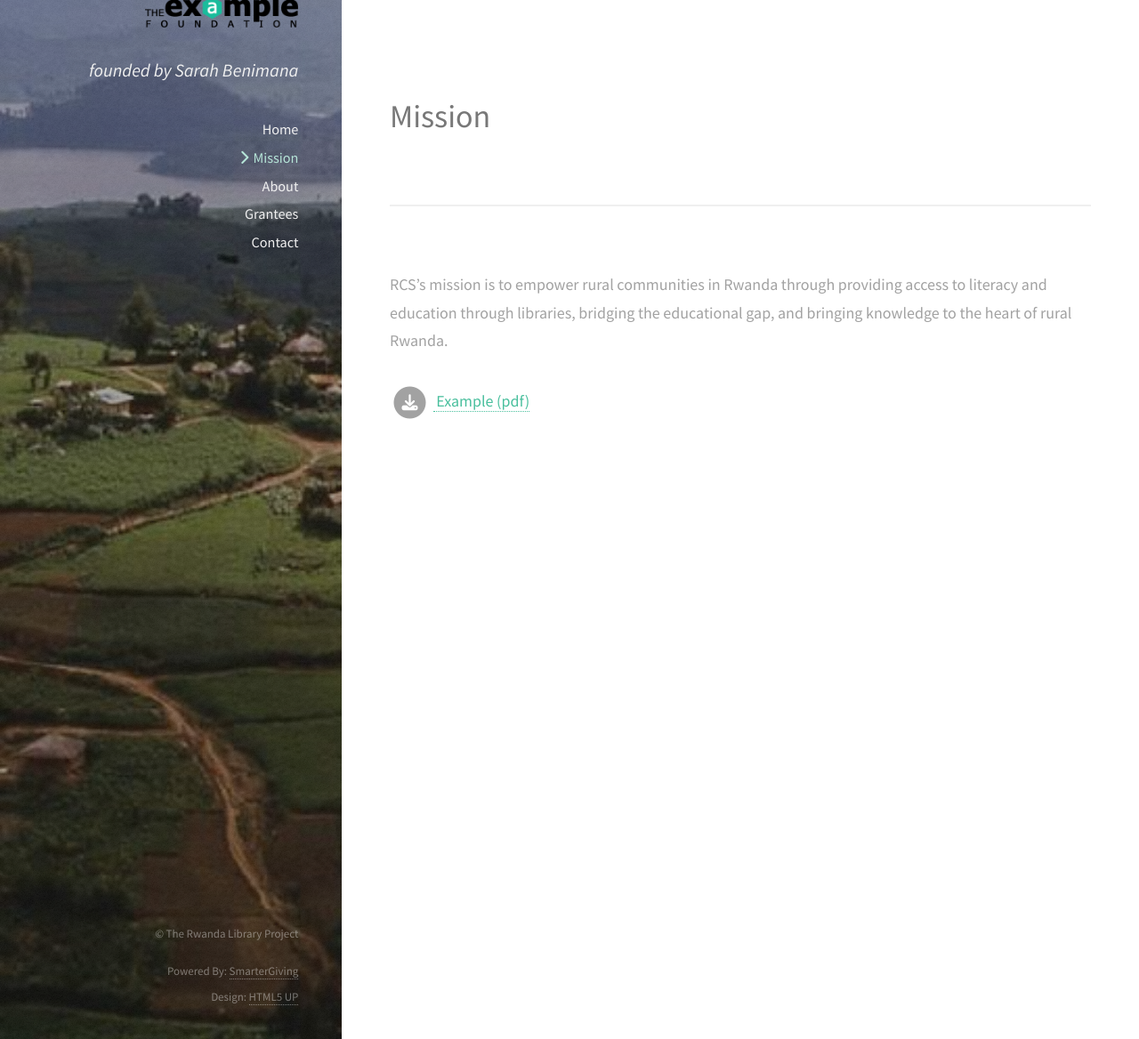
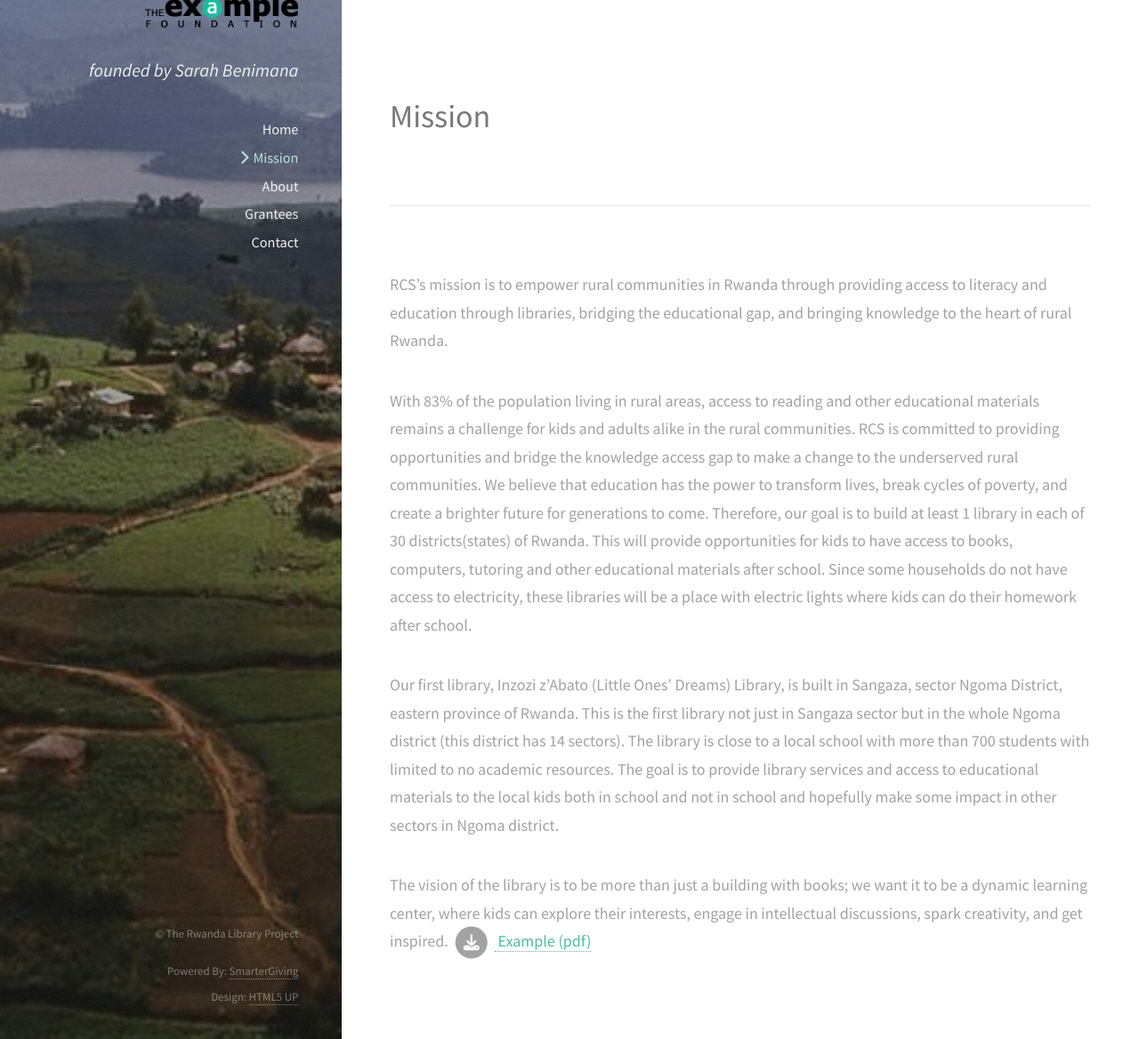
Before and after one commit to rural-cs/rural-cs.github.io, a Jekyll site: the page built from pages/mission.md, in a window 1280 px wide and 1272 px high, cut to the strip 104-1272 px from the top of the window. Shown: the whole strip at 89% size. Built offline with Jekyll 4.4.1, drawn with Linux system fonts in a browser that asks for light colours; nearby versions of some CDN libraries; library files that are not in the unit come from our copies.

Commit message:
Update mission.md

```diff
--- a/pages/mission.md
+++ b/pages/mission.md
@@ -8,6 +8,26 @@ RCS’s mission is to empower rural communities in Rwanda through providing acce
 and education through libraries, bridging the educational gap, and bringing knowledge to the
 heart of rural Rwanda.
 
+With 83% of the population living in rural areas, access to reading and other educational
+materials remains a challenge for kids and adults alike in the rural communities. RCS is
+committed to providing opportunities and bridge the knowledge access gap to make a change to
+the underserved rural communities. We believe that education has the power to transform lives,
+break cycles of poverty, and create a brighter future for generations to come. Therefore, our goal
+is to build at least 1 library in each of 30 districts(states) of Rwanda. This will provide
+opportunities for kids to have access to books, computers, tutoring and other educational
+materials after school. Since some households do not have access to electricity, these libraries
+will be a place with electric lights where kids can do their homework after school.
+
+Our first library, Inzozi z’Abato (Little Ones’ Dreams) Library, is built in Sangaza, sector
+Ngoma District, eastern province of Rwanda. This is the first library not just in Sangaza sector
+but in the whole Ngoma district (this district has 14 sectors). The library is close to a local school
+with more than 700 students with limited to no academic resources. The goal is to provide library
+services and access to educational materials to the local kids both in school and not in school and
+hopefully make some impact in other sectors in Ngoma district.
+
+The vision of the library is to be more than just a building with books; we want it to be a
+dynamic learning center, where kids can explore their interests, engage in intellectual
+discussions, spark creativity, and get inspired.
 <span class="fa-stack">
   <i class="fa fa-circle fa-stack-2x"></i>
   <i class="fa fa-download fa-stack-1x fa-inverse"></i>
```
